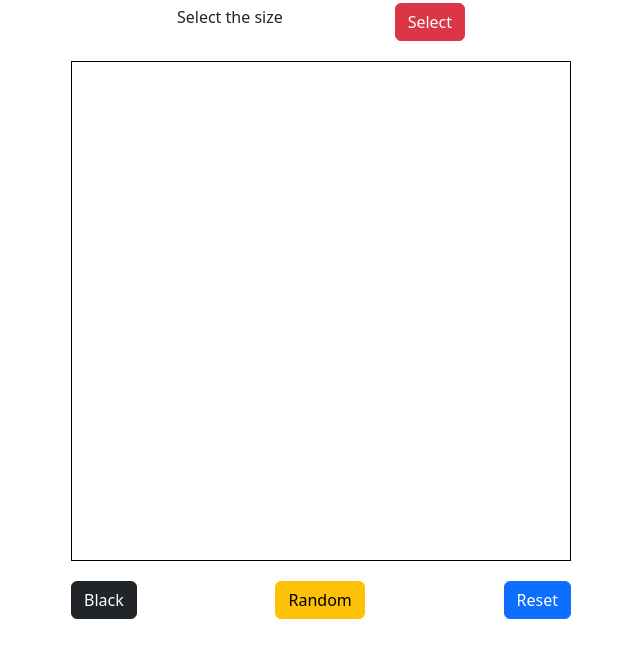
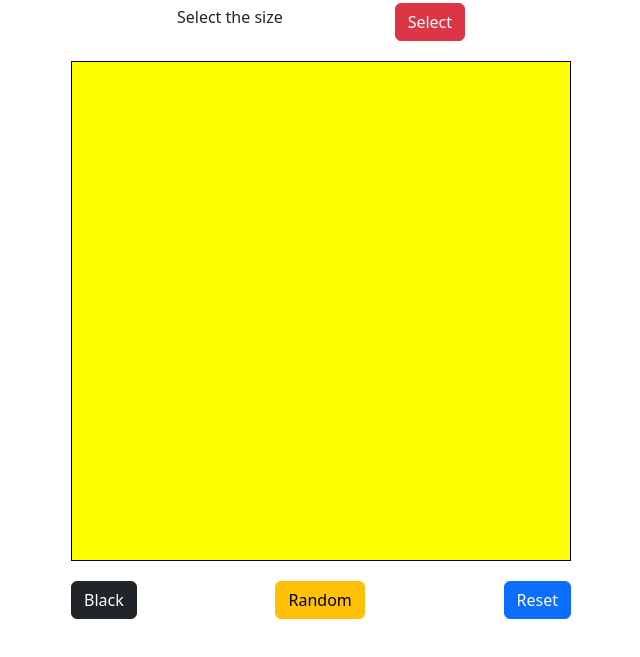
Before and after one commit to jvysvn/etch-a-skecth, a plain HTML site: page index.html in a window 1280 px wide. Shown: the part 53-710 px from the top of the page, without its empty margins (319-959 px from the left). Drawn offline with nearby package versions, Linux system fonts and the light colour scheme.

Commit message:
createBoard function

```diff
--- a/index.html
+++ b/index.html
@@ -18,7 +18,7 @@
         <h6>Select the size</h6>
         <button id='popups' class="btn btn-danger">Select</button>
     </div>
-    <div class="container"></div>
+    <div class="board"></div>
     <div class="footer">
         <button class="btn btn-dark">Black</button>
         <button class="btn btn-warning">Random</button>
--- a/index.js
+++ b/index.js
@@ -0,0 +1,18 @@
+document.addEventListener('DOMContentLoaded', function () {
+  createBoard(32);
+});
+
+function createBoard(size) {
+  let board = document.querySelector('.board');
+
+  board.style.gridTemplateColumns = `repeat(${size}, 1fr)`;
+  board.style.gridTemplateRows = `repeat(${size}, 1fr)`;
+
+  let numDivs = size * size;
+
+  for (let i = 0; i < numDivs; i++) {
+    let div = document.createElement('div');
+    div.style.backgroundColor = 'yellow';
+    board.insertAdjacentElement('beforeend', div);
+  }
+}
--- a/style.css
+++ b/style.css
@@ -22,7 +22,7 @@ body {
   margin-top: 20px;
 }
 
-.container {
+.board {
   width: 500px;
   height: 500px;
   display: grid;
```
